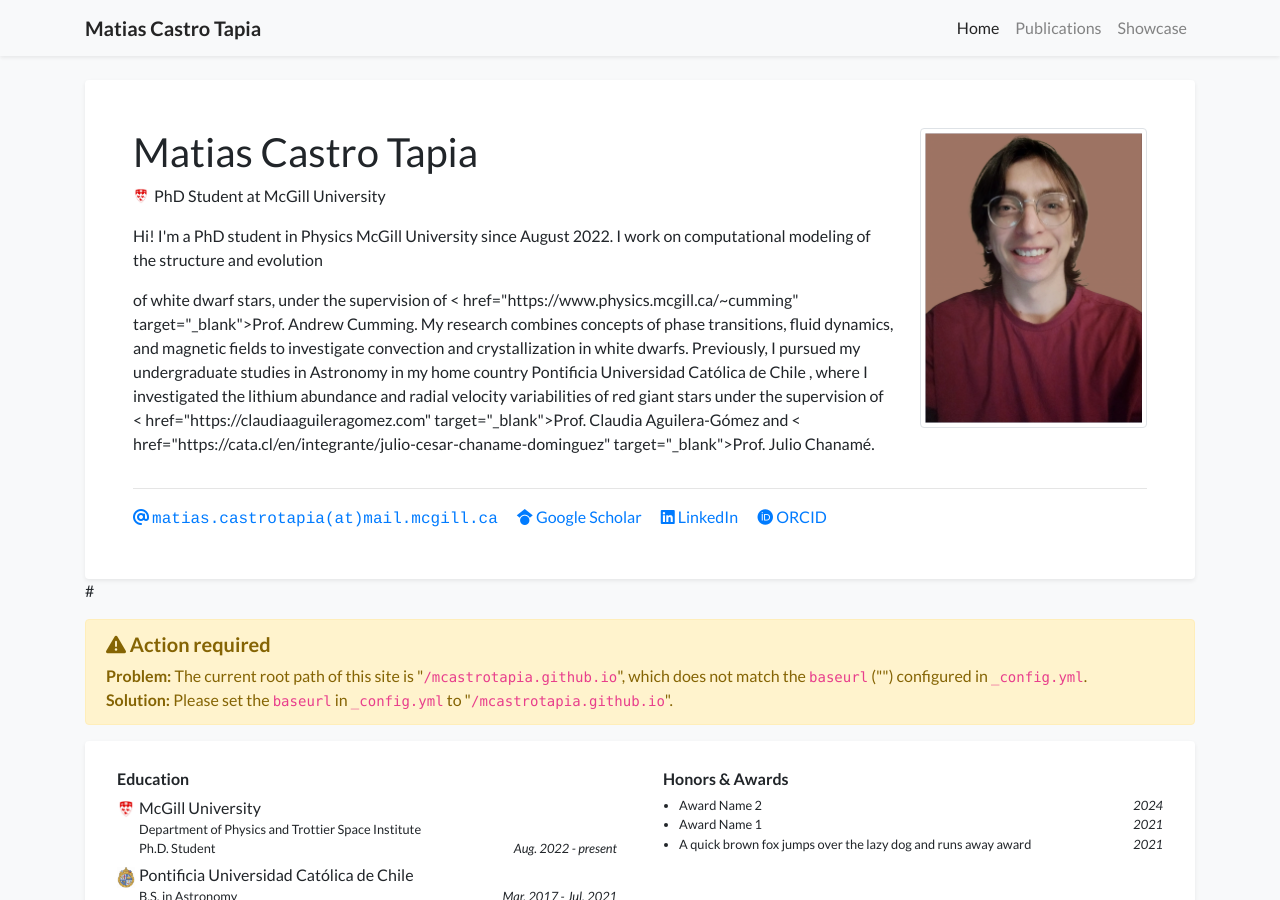
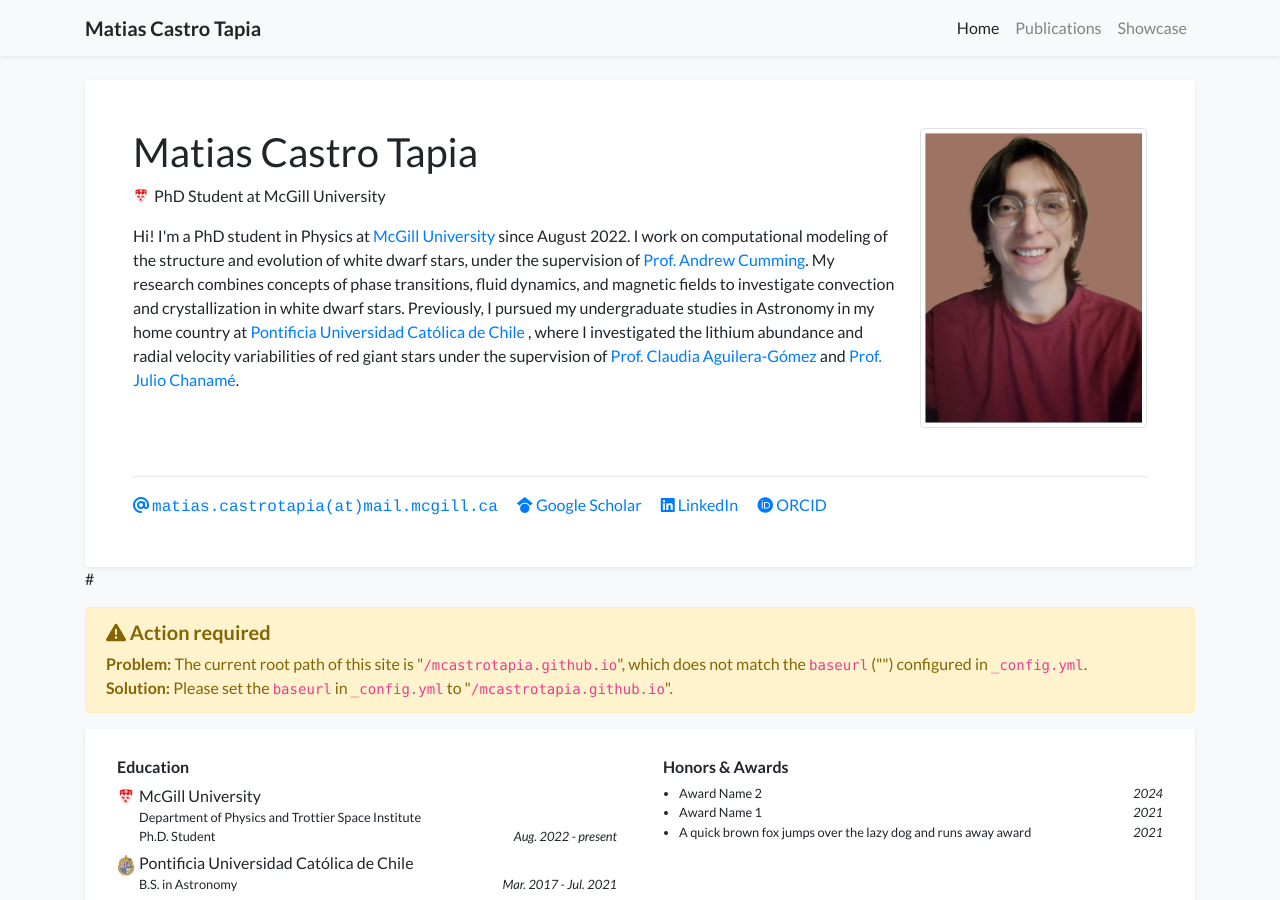
Before and after one commit to mcastrotapia/mcastrotapia.github.io, a Jekyll site: the page built from index.html, in a window 1280 px wide and 900 px high. Built offline with Jekyll 4.4.1, drawn with Linux system fonts in a browser that asks for light colours; nearby versions of some CDN libraries; a style sheet for code colours, icons or effects is not loaded.

Commit message:
Update profile.yml

```diff
--- a/_data/profile.yml
+++ b/_data/profile.yml
@@ -22,14 +22,9 @@ orcid: 0000-0003-4636-7898
 short_bio_text_justify: false
 short_bio: >-
   <p>
-    Hi! I'm a PhD student in Physics <at href="https://www.mcgill.ca" target="_blank">McGill University</a> since August 2022. I work on computational modeling of the structure and evolution
-  </p>
-  <p>
-  of white dwarf stars, under the supervision of < href="https://www.physics.mcgill.ca/~cumming" target="_blank">Prof. Andrew Cumming</a>.
-    My research combines concepts of phase transitions, fluid dynamics, and magnetic fields to investigate convection and crystallization in white dwarfs.
-    Previously, I pursued my undergraduate studies in Astronomy in my home country <at href="https://www.uc.cl/" target="_blank">Pontificia Universidad Católica de Chile </a>,
-    where I investigated the lithium abundance and radial velocity variabilities of red giant stars under the supervision of < href="https://claudiaaguileragomez.com" target="_blank">Prof. Claudia Aguilera-Gómez</a>
-    and < href="https://cata.cl/en/integrante/julio-cesar-chaname-dominguez" target="_blank">Prof. Julio Chanamé</a>.
+    Hi! I'm a PhD student in Physics at <a href="https://www.mcgill.ca" target="_blank">McGill University</a> since August 2022. I work on computational modeling of the structure and evolution of white dwarf stars, under the supervision of <a href="https://www.physics.mcgill.ca/~cumming" target="_blank">Prof. Andrew Cumming</a>.
+    My research combines concepts of phase transitions, fluid dynamics, and magnetic fields to investigate convection and crystallization in white dwarf stars.
+    Previously, I pursued my undergraduate studies in Astronomy in my home country at <a href="https://www.uc.cl/" target="_blank">Pontificia Universidad Católica de Chile </a>, where I investigated the lithium abundance and radial velocity variabilities of red giant stars under the supervision of <a href="https://claudiaaguileragomez.com" target="_blank">Prof. Claudia Aguilera-Gómez</a> and <a href="https://cata.cl/en/integrante/julio-cesar-chaname-dominguez" target="_blank">Prof. Julio Chanamé</a>.
   </p>
 
 portrait_url: /assets/images/photos/portrait.png
```
